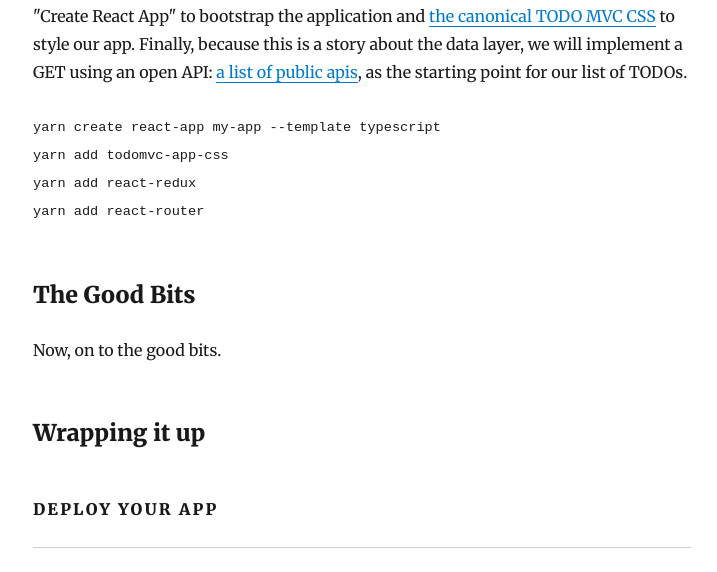
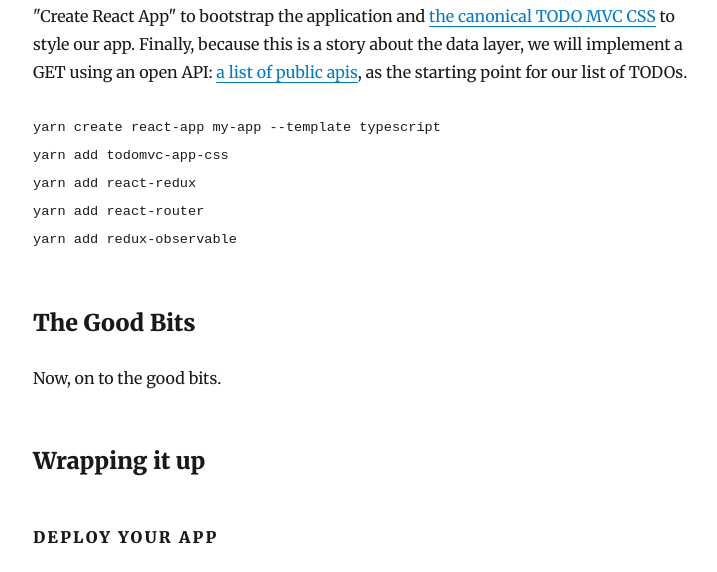
Before and after one commit to celador/JohnAaronNelson, a Gatsby site: page /config-based-data-layer/ in a window 1280 px wide. Shown: the part 2302-2874 px from the top of the page, without its empty margins (278-995 px from the left). Built offline with nearby package versions, Linux system fonts and the light colour scheme; Gatsby itself is replaced by a stand-in of ours; some packages are replaced by stand-ins of ours; code samples lack their colours.

Commit message:
add redux observable

````diff
--- a/content/blog/config-based-data-layer/index.md
+++ b/content/blog/config-based-data-layer/index.md
@@ -47,6 +47,7 @@
 yarn add todomvc-app-css
 yarn add react-redux
 yarn add react-router
+yarn add redux-observable
 ```
 
 ### The Good Bits
````
